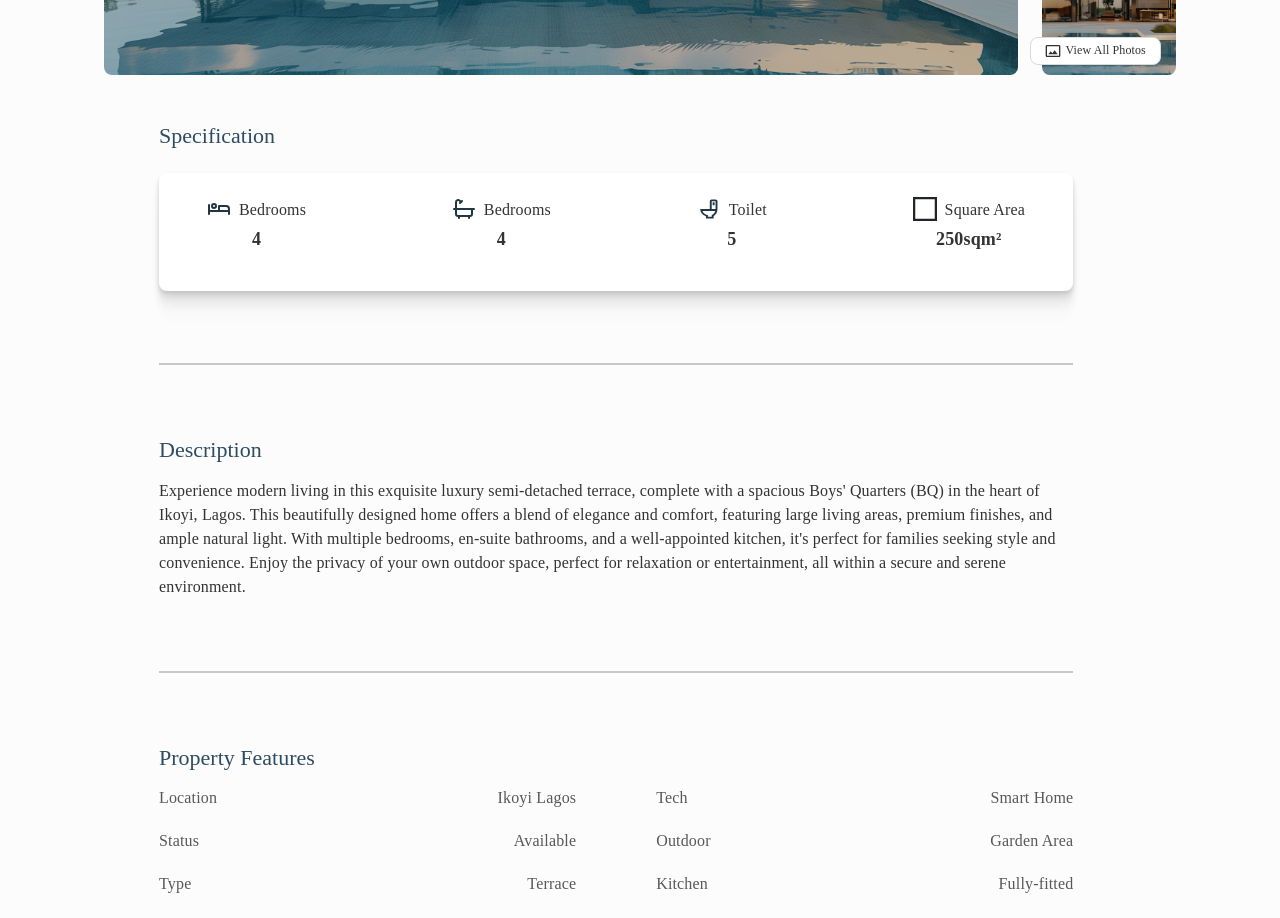
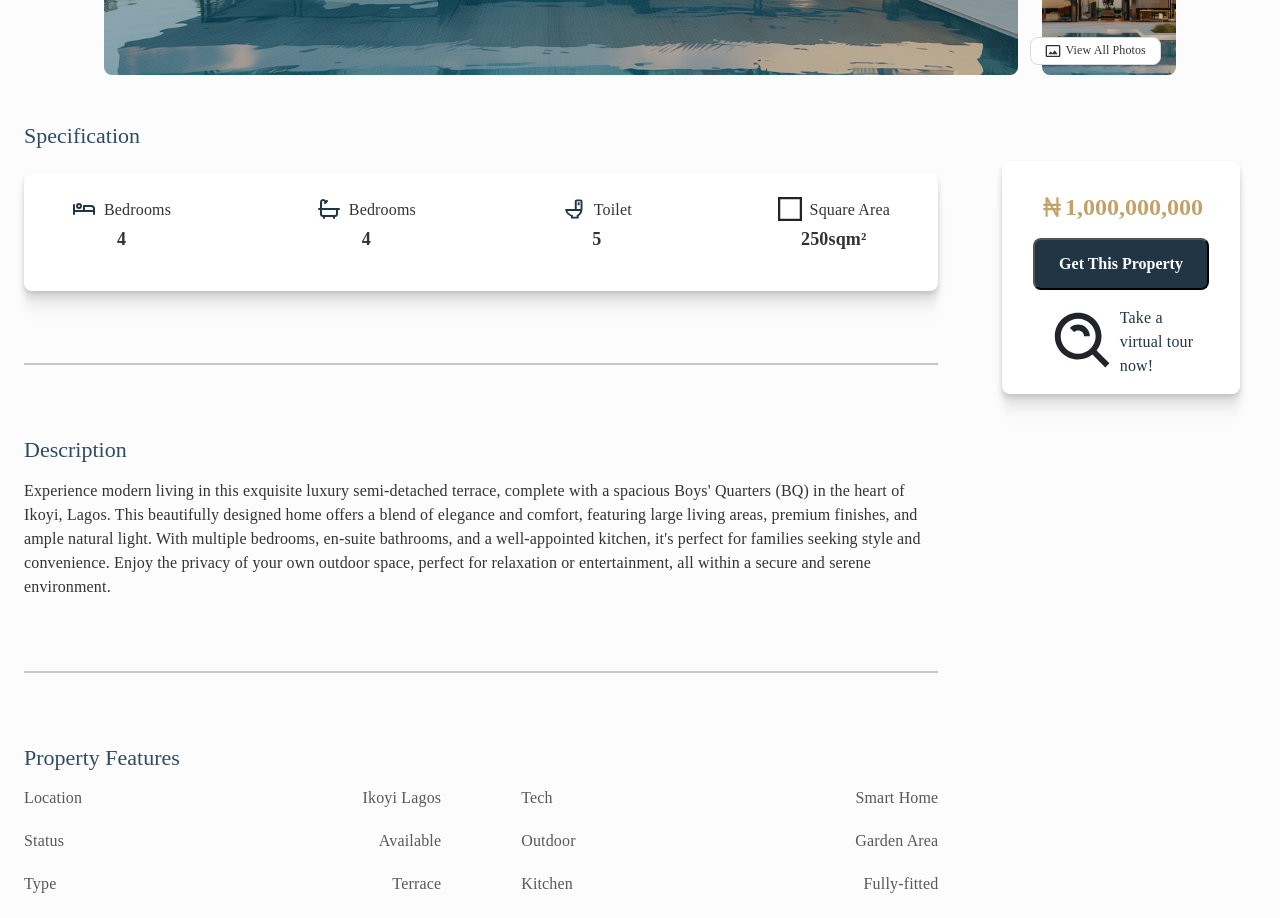
Before and after one commit to Makiri-Code/Xpacy-app, a React (Create React App) app: page /buy/property in a window 1280 px wide. Shown: the part 820-1738 px from the top of the page. Built offline with nearby package versions, Linux system fonts and the light colour scheme; a web font is replaced by a local one.

Commit message:
Added more content to the property page

```diff
--- a/src/routes/property/property.component.jsx
+++ b/src/routes/property/property.component.jsx
@@ -4,6 +4,8 @@ import { FaRegSquareFull, FaCheck } from "react-icons/fa6";
 import { CiHeart } from "react-icons/ci";
 import { LuBath } from "react-icons/lu";
 import { TbBed } from "react-icons/tb";
+import { BiSearchAlt } from "react-icons/bi";
+import {ReactComponent as Naira} from '../../assets/mdi_naira.svg';
 import { ReactComponent as ToiletIcon} from '../../assets/Toilets-icon.svg'
 import { MdOutlineShare, MdOutlinePhotoSizeSelectActual } from "react-icons/md";
 import image01 from '../../assets/property-details/property-image-01.png';
@@ -217,7 +219,21 @@ const Property = () => {
                         </div>
                         <div className="divider"/>
                     </div>
-                    <div className="right-panel"></div>
+                    <div className="right-panel d-flex flex-column justify-content-center align-items-center">
+                        <div className="price d-flex justify-content-center align-items-center">
+                            <div className="price-content">
+                                <div className="d-flex justify-content-center align-items-center">
+                                    <Naira style={{width: '26px', height: '26px'}}/>
+                                    <h5 className='m-0'>1,000,000,000</h5>
+                                </div>
+                                <button className='d-flex justify-content-center align-items-center'>Get This Property</button>
+                                <div className="virtual-tour d-flex align-items-center">
+                                    <BiSearchAlt style={{width: '70px', height: '70px'}}/>
+                                    <p>Take a <br/> virtual tour <br/> now!</p>
+                                </div>
+                            </div>
+                        </div>
+                    </div>
                 </div>
             </div>
        </>
--- a/src/routes/property/property.styles.css
+++ b/src/routes/property/property.styles.css
@@ -100,7 +100,6 @@
     gap: 64px;
     align-self: stretch;
     .property-main-content{
-        /* width: 1232px; */
         gap: var(--Spacing-xl, 48px);
         .left-panel{
             width: 914px;
@@ -178,6 +177,62 @@
                 }
             }
         }
+        .right-panel{
+            width: 270px;
+            padding: 38px 0px;
+            gap: var(--Spacing-xl, 48px);
+            flex-shrink: 0;
+            border-radius: 10px;
+            background: var(--Background-Color, #FCFCFC);
+            .price{
+                width: 238px;
+                padding: 32px 0px 16px 0px;
+                border-radius: 8px;
+                background: var(--Base-Base-White, #FFF);
+                box-shadow: 0px 46px 13px 0px rgba(0, 0, 0, 0.00), 0px 30px 12px 0px rgba(0, 0, 0, 0.01), 0px 17px 10px 0px rgba(0, 0, 0, 0.05), 0px 7px 7px 0px rgba(0, 0, 0, 0.09), 0px 2px 4px 0px rgba(0, 0, 0, 0.10);
+                .price-content{
+                    display: flex;
+                    width: 206px;
+                    flex-direction: column;
+                    align-items: center;
+                    gap: 16px;
+                    flex-shrink: 0;
+                    h5{
+                        color: var(--Secondary-Secondary500, #C2A269);
+                        font-family: "Unitext Regular";
+                        font-size: 24px;
+                        font-style: normal;
+                        font-weight: 700;
+                        line-height: 120%; /* 28.8px */
+                    }
+                    button{
+                        height: var(--Spacing-xl, 48px);
+                        padding: var(--Spacing-ml, 24px);
+                        border-radius: 8px;
+                        background: var(--Primary-Primary, #203645);
+                        color: var(--Base-Base-White, #FFF);
+                        font-family: "Unitext Regular";
+                        font-size: 16px;
+                        font-style: normal;
+                        font-weight: 700;
+                        line-height: 120%; /* 19.2px */
+                    }
+                    .virtual-tour{
+                        gap: 1px;
+                        p{
+                            margin: 0;
+                            color: var(--Primary-Primary, #203645);
+                            font-family: "Unitext Regular";
+                            font-size: 16px;
+                            font-style: normal;
+                            font-weight: 400;
+                            line-height: 150%; /* 24px */
+                            letter-spacing: 0.16px;
+                        }
+                    }
+                }
+            }
+        }
     }
 
 }
```
